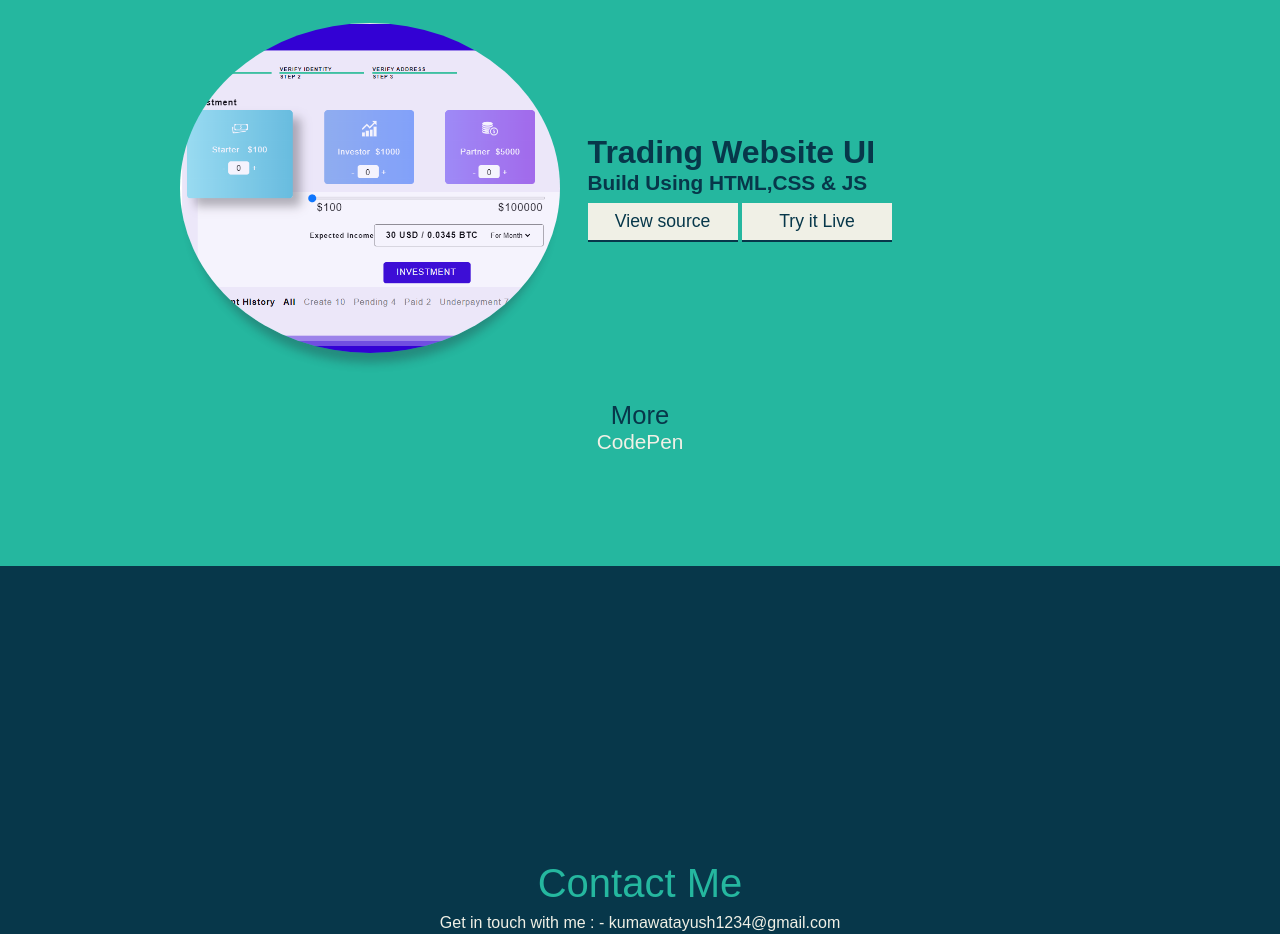
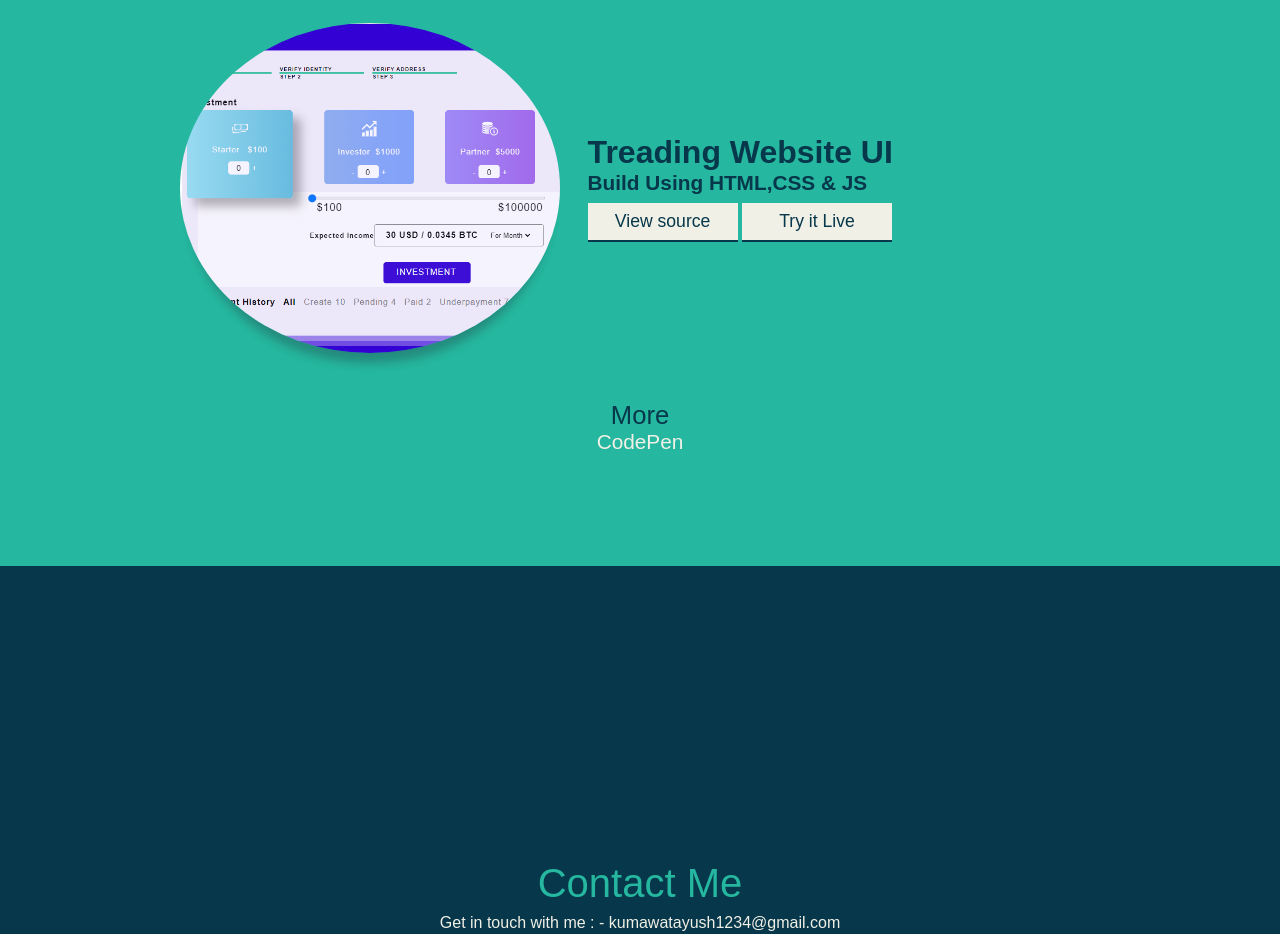
Before and after one commit to Ayush9549/Portfolio-, a plain HTML site: page index.htm in a window 1280 px wide. Shown: the part 2040-2974 px from the top of the page. Drawn offline with nearby package versions, Linux system fonts and the light colour scheme; files that its build step writes are made by us from their sources; files whose address does not match are found by name.

Commit message:
Update index.htm

```diff
--- a/index.htm
+++ b/index.htm
@@ -120,7 +120,7 @@
         <div class="proj-2">
           <img src="./assets/img/trading_ui.png">
           <div class="proj2-details">
-            <h2>Trading Website UI</h2>
+            <h2>Treading Website UI</h2>
             <p>Build Using HTML,CSS & JS</p>
             <button><a href="https://github.com/ayush9549/" target="blank">View source </a>
             </button>
```
